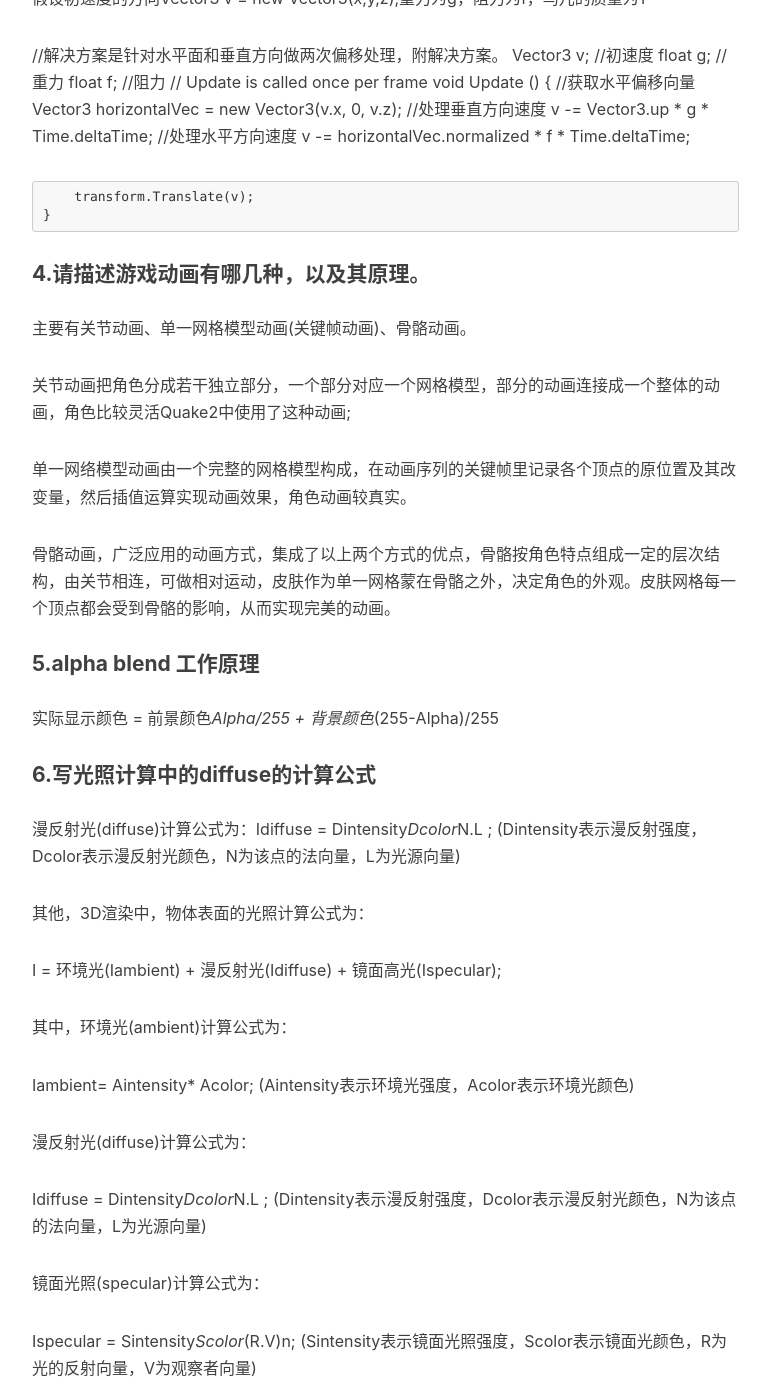
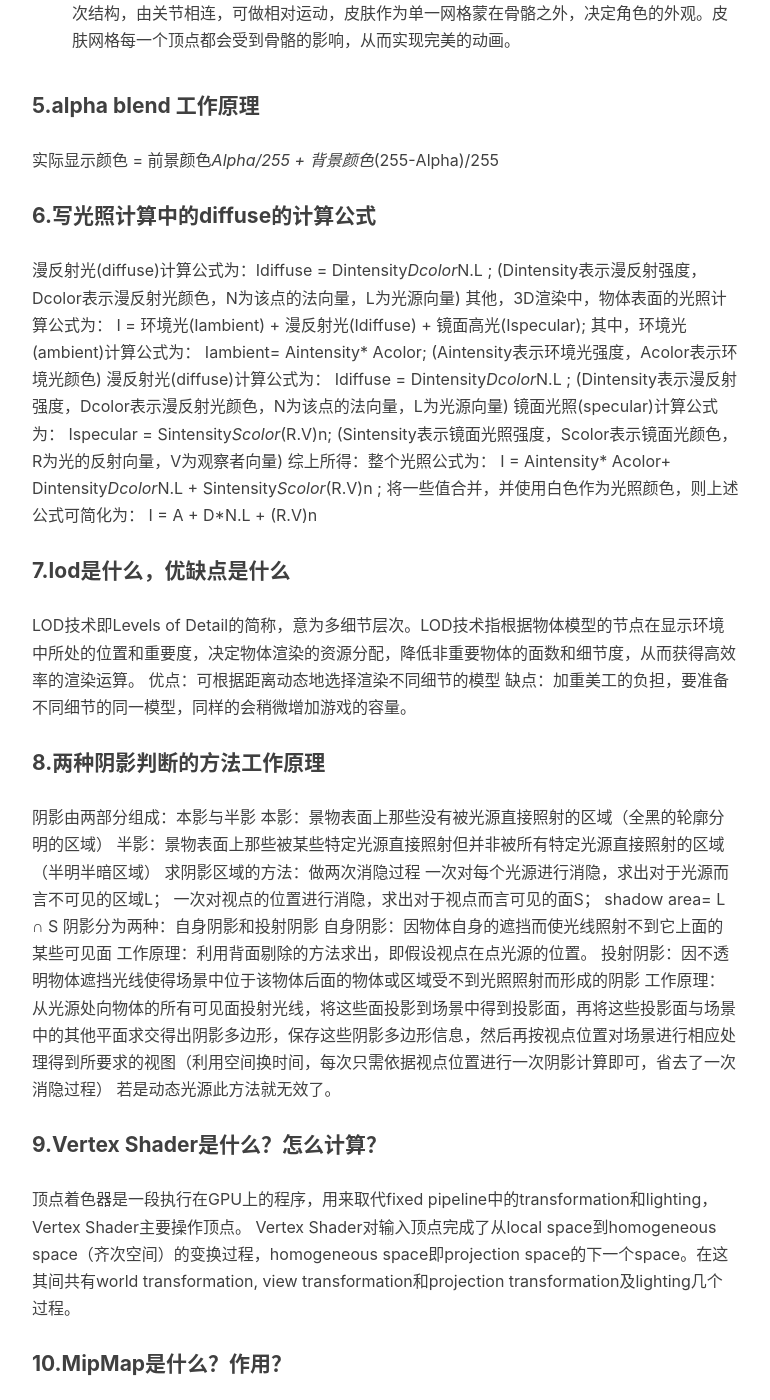
Before and after one commit to RoneBlog/RoneBlog.github.io, a Jekyll site: the page built from _posts/2018-11-22-面试篇—U3d面试题.md, in a window 1280 px wide and 1400 px high, scrolled down 4024 px. Shown: the whole window, without its empty margins (233-1003 px from the left). Built offline with Jekyll 4.4.1, drawn with Linux system fonts in a browser that asks for light colours; nearby versions of some CDN libraries; our own code applies the rules of GitHub Pages for plain Markdown files; comment, search, counter and statistics services are not loaded; some of the changed text lies outside the part shown.

Commit message:
修改上传2018-11-22-面试篇—U3d面试题

```diff
--- a/_posts/2018-11-22-U3d面试篇—2019_U3d面试题.md
+++ b/_posts/2018-11-22-面试篇—U3d面试题.md
@@ -1,7 +1,7 @@
 ---
 layout:     post
 title:      面试篇
-subtitle:   2019U3d面试题相关
+subtitle:   U3d面试题
 date:       2019-02-16
 author:     Rone
 header-img: img/post-bg-ios9-web.jpg
@@ -15,29 +15,20 @@ tags:
 # 前言
 > 恰逢下周面试，目的是为了提供一个便捷的翻阅方案，故有此博客。
 >
-> 每一场面试都是一场修行，也是一个难得的与别人交流的机会。作为候选人，完全可以放下包袱，摆正自己的心态，抓住这个机会去和面试官学习，交流。这样的话哪怕最后没有被对方录取，但最起码自己因此而了解一个新的视角或者一个新的领域，使得自己不断精进。
 > 期待每一个看到这些文章的待业人员，能在未来收获一份自己满意的工作。
 
 ## C#基础相关
 
 #### 1、在类的构造函数前加上static会报什么错?为什么?
-
-
   构造函数格式为 public+类名，如果加上static会报错（静态构造函数不能有访问修饰符）原因：静态构造函数不允许访问修饰符，也不接受任何参数。
 无论创建多少类型的对象，静态构造函数只执行一次。 静态构造函数执行先于任何实例级别的构造函数，显然也就无法使用this和base来调用构造函数。
-  举一个例子，假如每一个实例都可以看作是一个口袋，那么构造函数就相当于袋口，是否多个口袋都能使用同一个袋口呢？我觉得是不能！
-
+举一个例子，假如每一个实例都可以看作是一个口袋，那么构造函数就相当于袋口，是否多个口袋都能使用同一个袋口呢？我觉得是不能！
 
 #### 2、请简述值类型与引用类型的区别
-
-
 值类型传递的是值本身，引用类型传递的是地址。举个例子值类型就是现金,要用直接用;引用类型是存折,要用还得先去银行取现。
 
-
 #### 3、请简述GC(垃圾收集)产生的原因，并描述如何避免。
-
-
-用new创建一个对象时，当可分配的内存不足GC就会去回收未使用的对象，但是GC的操作是非常复杂的，会占用很多CPU时间，对于移动设备来说频繁的垃圾回收会严重影响性能。下面的建议可以避免GC频繁操作。
+  用new创建一个对象时，当可分配的内存不足GC就会去回收未使用的对象，但是GC的操作是非常复杂的，会占用很多CPU时间，对于移动设备来说频繁的垃圾回收会严重影响性能。下面的建议可以避免GC频繁操作。
 
  - 减少用new创建对象的次数，在创建对象时会产生内存碎片，这样会造成碎片内存不法使用
 
@@ -49,12 +40,8 @@ tags:
 
 
 #### 4、请描述interface和抽象类之间的不同
-
-
 包含一个或者多个抽象方法的类必须被声明为抽象类，抽象类可以声明方法的存在而不去实现它，被声明为抽象的方法不能包含方法体。在抽象类的子类中，实现方法必须含有相同或者更低的访问级别。。
-
 接口与抽象类的相同点：
-
  - 都不能被实例化。
 
  - 接口的实现类或抽象类的子类都只有实现了接口或者抽象类中的方法后才能被实例化。
@@ -69,8 +56,6 @@ tags:
 
  - 接口中定义的成员变量默认为public static final，只能够有静态的不能被修改的数据成员，而且，必须赋初值，所有的成员方法都是public、abstract。抽象类可以有自己的数据成员变量，也可以有非抽象的成员方法，而且成员方法可以在子类中被重新定义，也可以被重新赋值。
 
-
-
 #### 5.下列代码在运行中会发生什么问题？如何避免？
 List<int> Is=new List<int>(new int[]{1,2,3,4,5});
 foreach(int n in Is)
@@ -78,7 +63,6 @@ foreach(int n in Is)
 Debug.Log(n*n);
 Is.Remove(n);
 }
-
 
 remove操作会抛出异常，避免的话使用for来避免
 一种解决方案
@@ -90,41 +74,17 @@ Is.Remove(n);
 i--;
 }
 
-
-
 #### 6.请简述private，public，protected，internal的区别
-
-
-private：私有成员，在类的内部才可以访问。
-
-public：公共成员，完全公开，没有访问限制。
-
-protected：保护成员，该类内部和继承中可以访问。
-
-internal：当前程序集内可以访问。
-
+ - private：私有成员，在类的内部才可以访问。
+ - public：公共成员，完全公开，没有访问限制。
+ - protected：保护成员，该类内部和继承中可以访问。
+ - internal：当前程序集内可以访问。
 
 #### 7.请简述private，public，protected，internal的区别
-
-
-private：私有成员，在类的内部才可以访问。
-
-public：公共成员，完全公开，没有访问限制。
-
-protected：保护成员，该类内部和继承中可以访问。
-
-internal：当前程序集内可以访问。
-
-
-#### 8.请简述private，public，protected，internal的区别
-
-
 反射的定义：审查元数据并收集关於它的类型信息的能力,元数据(编辑后的基本数据单元)就是一大堆表，编译器会创建一个类定义表，一个字段定义表，一个方法定义表等,System.Reflection命名空间包含的几个类，允许你反射(解析)这些元数据的代码
 反射的作用：动态的创建类型的实例,将类型邦定到现有对象，或从现有对象中获取类型。应用程序需要在运行时从某个特定的程序集中载入一个特定的类型，以便实现某个任务时可以用到反射 。反射主要应用於类库，这些类库需要知道一个类型的定义，以便提供更多的功能。
 
-
-#### 9、请说出4种面向对象的设计原则，并分别简述它们的含义。
-
+#### 8、请说出4种面向对象的设计原则，并分别简述它们的含义。
 
  - 单一职责原则 （The Single Responsiblity Principle，简称SRP）：一个类，最好只做一件事，只有一个引起它的变化.
 
@@ -142,8 +102,6 @@ internal：当前程序集内可以访问。
 ## Unity基础相关
 
 #### 1.请简述四元数的作用以及四元数相对欧拉角的优点。
-
-
  四元数一般定义如下：q=w+xi+yj+zk其中 w,x,y,z是实数。同时，有: ii=-1    jj=-1    k*k=-1
  四元数也可以表示为： q=[w,v]
  有多种方式可表示旋转，如 axis/angle、欧拉角(Euler angles)、矩阵(matrix)、四元组等。 相对于其它方法，四元组有其本身的优点：
@@ -157,23 +115,15 @@ internal：当前程序集内可以访问。
  - 四元数、矩阵在多次运算后会积攒误差，需要分别对其做规范化(normalize)和正交化 (orthogonalize)，对四元数规范化更容易
 
  - 与旋转矩阵类似，两个四元组相乘可表示两次旋转
-
-
-
 #### 2.请简述.Net与Mono之间的关系。
-
-
 NET是一套标准，.Net Framework和Mono都是它的实现，支持C#语言。Mono是.Net的一个工具，.Net只能在Windows平台下跑，Mono可以跨平台，可以运行于Linux，FreeBSD，Unix，OS X和Solaris
 
+#### 3、<愤怒的小鸟>给予初速度以后,怎么让小鸟受到重力和空气阻力的影响而绘制抛物线轨迹,说出具体的计算方法.
+  假设初速度的方向Vector3 v = new Vector3(x,y,z),重力为g，阻力为f，鸟儿的质量为1
 
-
-#### 3、<愤怒的小鸟>给予初速度以后,怎么让小鸟受到重力和空气阻力的影响而绘制抛物线轨迹,说出具体的计算方法.
-
-假设初速度的方向Vector3 v = new Vector3(x,y,z),重力为g，阻力为f，鸟儿的质量为1
-
-
-//解决方案是针对水平面和垂直方向做两次偏移处理，附解决方案。
-    Vector3 v;  //初速度
+	解决方案是针对水平面和垂直方向做两次偏移处理，附解决方案。
+    ---
+	Vector3 v;  //初速度
     float g;    //重力
     float f;    //阻力
 	// Update is called once per frame
@@ -187,297 +137,141 @@ NET是一套标准，.Net Framework和Mono都是它的实现，支持C#语言。
 
         transform.Translate(v);
     }
-
-
+	---
 #### 4.请描述游戏动画有哪几种，以及其原理。
-
-
 主要有关节动画、单一网格模型动画(关键帧动画)、骨骼动画。
 
-关节动画把角色分成若干独立部分，一个部分对应一个网格模型，部分的动画连接成一个整体的动画，角色比较灵活Quake2中使用了这种动画;
+ - 关节动画把角色分成若干独立部分，一个部分对应一个网格模型，部分的动画连接成一个整体的动画，角色比较灵活Quake2中使用了这种动画;
 
-单一网络模型动画由一个完整的网格模型构成，在动画序列的关键帧里记录各个顶点的原位置及其改变量，然后插值运算实现动画效果，角色动画较真实。
+ - 单一网络模型动画由一个完整的网格模型构成，在动画序列的关键帧里记录各个顶点的原位置及其改变量，然后插值运算实现动画效果，角色动画较真实。
 
-骨骼动画，广泛应用的动画方式，集成了以上两个方式的优点，骨骼按角色特点组成一定的层次结构，由关节相连，可做相对运动，皮肤作为单一网格蒙在骨骼之外，决定角色的外观。皮肤网格每一个顶点都会受到骨骼的影响，从而实现完美的动画。
-
-
+ - 骨骼动画，广泛应用的动画方式，集成了以上两个方式的优点，骨骼按角色特点组成一定的层次结构，由关节相连，可做相对运动，皮肤作为单一网格蒙在骨骼之外，决定角色的外观。皮肤网格每一个顶点都会受到骨骼的影响，从而实现完美的动画。
 
 #### 5.alpha blend 工作原理
-
-
 实际显示颜色 = 前景颜色*Alpha/255 + 背景颜色*(255-Alpha)/255
 
-
-
 #### 6.写光照计算中的diffuse的计算公式
-
-
 漫反射光(diffuse)计算公式为：Idiffuse = Dintensity*Dcolor*N.L ; (Dintensity表示漫反射强度，Dcolor表示漫反射光颜色，N为该点的法向量，L为光源向量)
-
 其他，3D渲染中，物体表面的光照计算公式为：
-
 I = 环境光(Iambient) + 漫反射光(Idiffuse) + 镜面高光(Ispecular);
-
 其中，环境光(ambient)计算公式为：
-
 Iambient= Aintensity* Acolor; (Aintensity表示环境光强度，Acolor表示环境光颜色)
-
 漫反射光(diffuse)计算公式为：
-
 Idiffuse = Dintensity*Dcolor*N.L ; (Dintensity表示漫反射强度，Dcolor表示漫反射光颜色，N为该点的法向量，L为光源向量)
-
 镜面光照(specular)计算公式为：
-
 Ispecular = Sintensity*Scolor*(R.V)n; (Sintensity表示镜面光照强度，Scolor表示镜面光颜色，R为光的反射向量，V为观察者向量)
-
 综上所得：整个光照公式为：
-
 I = Aintensity* Acolor+ Dintensity*Dcolor*N.L + Sintensity*Scolor*(R.V)n ;
-
 将一些值合并，并使用白色作为光照颜色，则上述公式可简化为：
-
 I = A + D*N.L + (R.V)n
 
-
-
 #### 7.lod是什么，优缺点是什么
-
-
 LOD技术即Levels of Detail的简称，意为多细节层次。LOD技术指根据物体模型的节点在显示环境中所处的位置和重要度，决定物体渲染的资源分配，降低非重要物体的面数和细节度，从而获得高效率的渲染运算。
-
 优点：可根据距离动态地选择渲染不同细节的模型
-
 缺点：加重美工的负担，要准备不同细节的同一模型，同样的会稍微增加游戏的容量。
 
-
-
-
 #### 8.两种阴影判断的方法工作原理
-
-
 阴影由两部分组成：本影与半影
-
 本影：景物表面上那些没有被光源直接照射的区域（全黑的轮廓分明的区域）
-
 半影：景物表面上那些被某些特定光源直接照射但并非被所有特定光源直接照射的区域（半明半暗区域）
-
 求阴影区域的方法：做两次消隐过程
-
 一次对每个光源进行消隐，求出对于光源而言不可见的区域L；
-
 一次对视点的位置进行消隐，求出对于视点而言可见的面S；
-
 shadow area= L ∩ S
-
 阴影分为两种：自身阴影和投射阴影
-
 自身阴影：因物体自身的遮挡而使光线照射不到它上面的某些可见面
-
 工作原理：利用背面剔除的方法求出，即假设视点在点光源的位置。
-
 投射阴影：因不透明物体遮挡光线使得场景中位于该物体后面的物体或区域受不到光照照射而形成的阴影
-
 工作原理：从光源处向物体的所有可见面投射光线，将这些面投影到场景中得到投影面，再将这些投影面与场景中的其他平面求交得出阴影多边形，保存这些阴影多边形信息，然后再按视点位置对场景进行相应处理得到所要求的视图（利用空间换时间，每次只需依据视点位置进行一次阴影计算即可，省去了一次消隐过程）
-
 若是动态光源此方法就无效了。
 
-
-
-
 #### 9.Vertex Shader是什么？怎么计算？
-
-
 顶点着色器是一段执行在GPU上的程序，用来取代fixed pipeline中的transformation和lighting，Vertex Shader主要操作顶点。
-
 Vertex Shader对输入顶点完成了从local space到homogeneous space（齐次空间）的变换过程，homogeneous space即projection space的下一个space。在这其间共有world transformation, view transformation和projection transformation及lighting几个过程。
 
-
-
-
 #### 10.MipMap是什么？作用？
-
-
 在三维计算机图形的贴图渲染中有一个常用的技术被称为Mipmapping。为了加快渲染速度和减少图像锯齿，贴图被处理成由一系列被预先计算和优化过的图片组成的文件,这样的贴图被称为 MIP map 或者 mipmap
 
-
-
 #### 11.u3d中碰撞器和触发器的区别？
-
-
 碰撞器会有碰撞的效果，IsTrigger = false,可以调用OnCollisionEnter/Stay/Exit函数。    触发器没有碰撞效果，isTrigger = true,可以调用OnTriggerEnter/stay/exit函数
 
-
-
 #### 12.物体发生碰撞的必要条件
-
-
 先列出三个组合1.CharacterController 2.Collider + Rigidbody 3.Collider
 发生碰撞的双方至少有一方满足1或者2，另一方满足三这种任意一点就可以。
 
-
+#### 13.什么叫做链条关节
+Hinge Joint ，他可以模拟两个物体间用一根链条连接在一起的情况，能保持两个物体在一个固定距离内部相互移动而不产生作用力，但是达到固定距离后就会产生拉力。
 
 #### 13.什么叫做链条关节
-
-
 Hinge Joint ，他可以模拟两个物体间用一根链条连接在一起的情况，能保持两个物体在一个固定距离内部相互移动而不产生作用力，但是达到固定距离后就会产生拉力。
 
-
-
-#### 13.什么叫做链条关节
-
-
-Hinge Joint ，他可以模拟两个物体间用一根链条连接在一起的情况，能保持两个物体在一个固定距离内部相互移动而不产生作用力，但是达到固定距离后就会产生拉力。
-
-
-
 #### 14.CharacterController和Rigidbody的区别
-
-
 CharacterController自带胶囊碰撞器，里面好像封装了一个刚体
-
 Rigidbody就是刚体，使物体带有物理的特性
 
-
-
 #### 15.物体发生碰撞时，有几个阶段，分别对应的函数
-
-
 三个阶段，OnCollisionEnter/Stay/Exit函数
 
-
-
 #### 16.u3d中，几种施加力的方式，描述出来。
-
-
 rigidbody.AddForce/AddForceAtPosition，都在rigidbody系列函数
 
-
-
 #### 17.物体自旋转使用的函数叫什么，物体绕某点旋转使用函数叫什么
-
-
 物体自旋转使用transform.Rotate，物体绕某点旋转使用transform.RotateAround
 
-
-
 #### 18.u3d提供了一个用于保存读取数据的类，（playerPrefs），请列出保存读取整形数据的函数
-
-
 PlayerPrefs.SetInt(“CoinNum”,100)，需要值得注意的是，在多个打开的UnityEditor中,PlayerPrefs的值好像会受到影响。
 
-
-
 #### 19.unity3d从唤醒到销毁有一段生命周期，请列出系统自己调用的几个重要方法。
-
-
 Awake --->OnEnable  ---> Start ---> Update  --> FixedUpdate --> LateUpdate --->OnGUI -->Reset --> OnDisable -->OnDestory;
 
-
-
 #### 20.物理更新一般在哪个系统函数里？
-
-
 FixedUpdate，每固定帧绘制时执行一次，和update不同的是FixedUpdate是渲染帧执行，如果你的渲染效率低下的时候FixedUpdate调用次数就会跟着下降。FixedUpdate比较适用于物理引擎的计算，因为是跟每帧渲染有关。Update就比较适合做控制。
 
-
-
 #### 21.移动相机动作在哪个函数里，为什么在这个函数里。
-
-
 LateUpdate,在每帧执行完毕调用，他是在所有update结束后才掉，比较适合用于命令脚本的执行。官网上例子是摄像机的跟随，都是在所有update操作完才跟进摄像机，不然就有可能出现摄像机已经推进了，但是视角里还未有角色的空帧出现。
 
-
-
 #### 22.当游戏中需要频繁创建一个物体对象时，我们需要怎么做来节省内存。
-
-
 使用对象池，可根据需求来确定是倒计时重置还是主动重置。当然一般情况下，不存在那种只创建不处理的情况。
 
-
-
 #### 23.一个场景放置多个camera并同时处于活动状态，会发生什么
-
-
 实际看到的画面由多个camera的画面组成，由depth、Clear Flag、Culling Mask都会影响最终合成效果。
 
-
-
 #### 24.为什么u3d会出现组件上数据丢失的情况
-
-
 一般是组件上绑定的物体对象被删除了。
 
-
-
 #### 25.u3d下如何安全的在不同工程迁移asset数据
-
-
 方法1，可以把assets目录和Library目录一起迁移，
-
 方法2，导出包，
-
 方法3，用unity带的assets server功能
 
-
-
 #### 26.用u3d实现2d游戏，有几种方式？
-
-
 1.利用引擎自带的GUI
-
 2.把摄像机设为Orthographic，用面片作为2d元素
-
 3.利用第三方插件：NGUI、2dToolkit
 
-
-
 #### 27、Unity3D中的协程（coroutine）和C#线程之间的区别是什么？
-
-
 unity提供了StartCoroutine（协同程序）和LoadLevelAsync（异步加载关卡）后台加载场景的方法。 StartCoroutine为什么叫协同程序呢，所谓协同，就是当你在StartCoroutine的函数体里处理一段代码时，利用yield语句等待执行结果，这期间不影响主程序的继续执行，可以协同工作。而LoadLevelAsync则允许你在后台加载新资源和场景，所以再利用协同，你就可以前台用loading条或动画提示玩家游戏未卡死，同时后台协同处理加载的事宜asynchronous[e ɪˈ s ɪŋ kr ə n ə s] .synchronous同步。
 
-
-
 #### 28、请简述向量的点乘，向量的叉乘以及向量归一化的意义。
-
-
 向量的点乘  用来求向量之间的夹角或者用来判断向量是否在同一方向、以及在某一方向的投影。
-
 判断如下：
 a·b>0   方向基本相同，夹角在0°到90°之间
 a·b=0   正交
 a·b<0  方向基本相反，夹角在90°到180°之间
 向量的叉乘 在Unity中的作用是用来求向量所在平面的法向量。
-
 归一化的结果是获取目标方向上长度为1单位的向量
 
-
-
 #### 29、请简述为什么dynamic font在unicode环境下优于static font
-
-
 [请翻阅参考](http://www.ceeger.com/Components/class-Font.html)
 
-
-
 #### 30、什么是渲染管道？
-
-
 是指在显示器上为了显示出图像而经过的一系列必要操作。
-
 渲染管道中的很多步骤，都要将几何物体从一个坐标系中变换到另一个坐标系中去。
-
 主要步骤有：
-
 本地坐标->视图坐标->背面裁剪->光照->裁剪->投影->视图变换->光栅化。
 
-
-
 #### 31、如何优化内存？
-
-
 有很多种方式，例如
-
  - 压缩自带类库
 
  - 将暂时不用的以后还需要使用的物体隐藏起来而不是直接Destroy掉
@@ -488,28 +282,14 @@ a·b<0  方向基本相反，夹角在90°到180°之间
 
  - 使用光照贴图，使用多层次细节(LOD)，使用着色器(Shader)，使用预设(Prefab)
 
-
-
 #### 32、请简述OnBecameVisible及OnBecameInvisible的发生时机，以及他们执行的意义？
-
-
 当renderer(渲染器)在任何相机上都不可见时调用：OnBecameInvisible
-
 当renderer(渲染器)在任何相机上可见时调用：OnBecameVisible
 
-
-
 #### 33、Material和Physic Material区别？
-
-
 PhysicMaterial 物理材质：物理材质描述，如何处理物体碰撞（摩擦，弹性）。
-
 Material材质（材质类）为了获得一个对象使用的材质，可以使用 Renderer.materia属性：
 
-
-
 #### 34、Material和Physic Material区别？
-
-
 Shader（着色器）实际上就是一小段程序，它负责将输入的Mesh（网格）以指定的方式和输入的贴图或者颜色等组合作用，然后输出。绘图单元可以依据这个输出来将图像绘制到屏幕上。输入的贴图或者颜色等，加上对应的Shader，以及对Shader的特定的参数设置，将这些内容（Shader及输入参数）打包存储在一起，得到的就是一个Material（材质）
 Shader大体上可以分为两类:表面着色器（Surface Shader） 、片段着色器（Fragment Shader）
```
